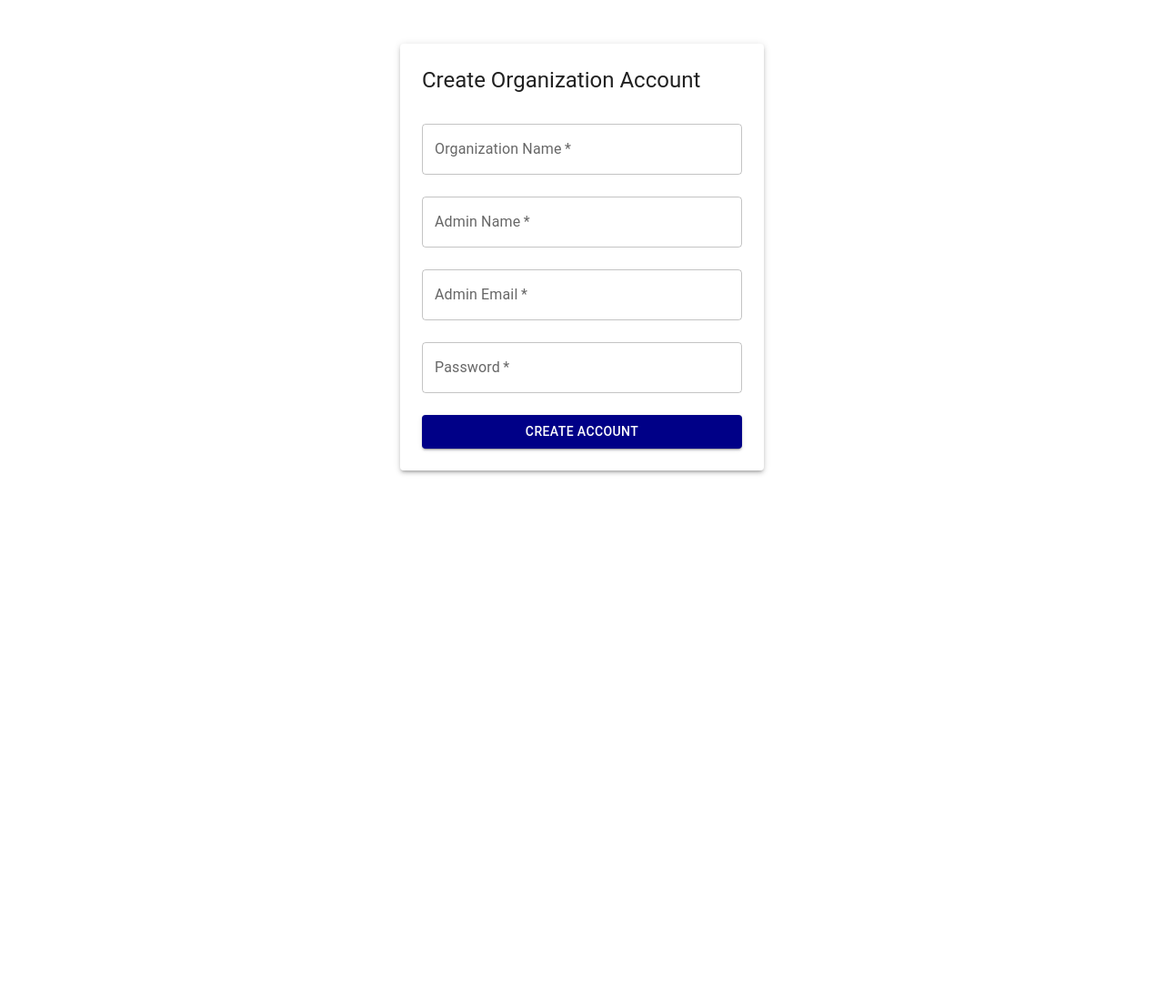
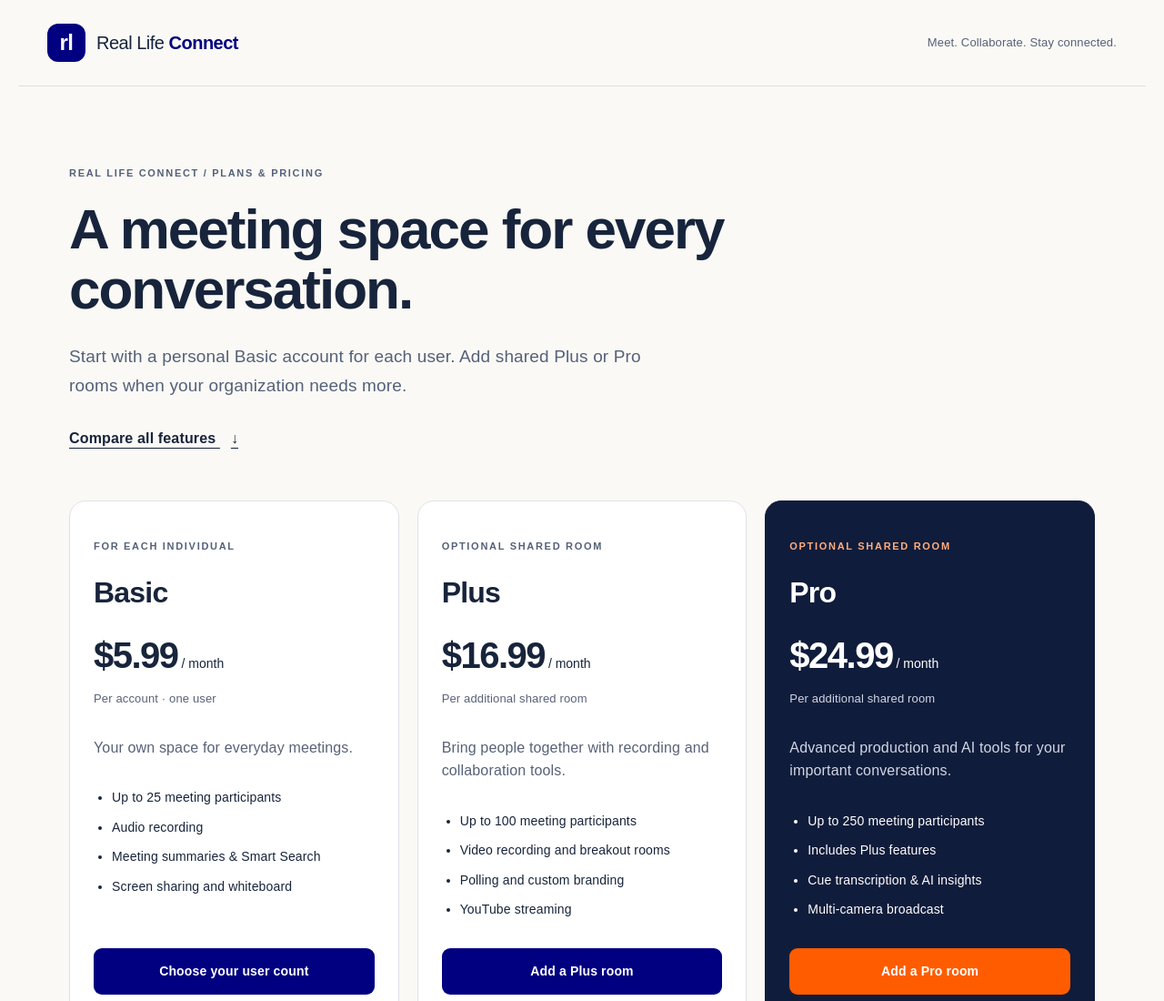
Before and after one commit to jwilliams-rls/Iotum-RlsConnect-Platform, a React (Vite) app in the folder Premium sign up/: page / in a window 1280 px wide. Shown: the top 1100 px of the page at 91% size. Before the commit the page ends 800 px from the top, so only its background shows below. Built offline with nearby package versions, Linux system fonts and the light colour scheme.

Commit message:
Add Real Life Connect plan comparison and package preview

```diff
--- a/Premium sign up/src/App.jsx
+++ b/Premium sign up/src/App.jsx
@@ -1,5 +1,114 @@
+import { useState } from "react";
 import SignupForm from "./SignupForm";
+import { plans, features, monthlyCents, money } from "./pricing";
+import "./pricing.css";
 
+function Quantity({ label, value, onChange, min = 0, max = 100 }) {
+  return <label className="rlc-quantity">
+    <span>{label}</span>
+    <input type="number" min={min} max={max} step="1" value={value}
+      onChange={e => onChange(e.target.value)} required />
+  </label>;
+}
+function FeatureValue({ value }) {
+  if (value === true) return <span className="rlc-included">Included</span>;
+  if (value === false) return <span className="rlc-excluded">Not included</span>;
+  if (value === null) return <span>To be confirmed</span>;
+  return value;
+}
 export default function App() {
-  return <SignupForm />;
+  const [users, setUsers] = useState(1);
+  const [plusRooms, setPlusRooms] = useState(0);
+  const [proRooms, setProRooms] = useState(0);
+  const [screen, setScreen] = useState("pricing");
+  const valid = Number.isInteger(Number(users)) && Number(users) >= 1 && Number(users) <= 1000
+    && [plusRooms, proRooms].every(v => v !== "" && Number.isInteger(Number(v)) && Number(v) >= 0 && Number(v) <= 100);
+  const total = valid ? monthlyCents(Number(users), Number(plusRooms), Number(proRooms)) : null;
+
+  function continueSignup(e) {
+    e.preventDefault();
+    if (!valid) return;
+    setScreen("signup");
+    window.scrollTo(0, 0);
+  }
+  return <div className="rlc-page">
+    <header className="rlc-header">
+      <a href="#top" className="rlc-brand" onClick={() => setScreen("pricing")}>
+        <span className="rlc-brand-mark" aria-hidden="true">rl</span>
+        <span>Real Life <strong>Connect</strong></span>
+      </a>
+      <span className="rlc-header-note">Meet. Collaborate. Stay connected.</span>
+    </header>
+    <main id="top">
+      {screen === "pricing" ? <>
+        <section className="rlc-hero">
+          <p className="rlc-eyebrow">REAL LIFE CONNECT / PLANS & PRICING</p>
+          <h1>A meeting space for every conversation.</h1>
+          <p>Start with a personal Basic account for each user. Add shared Plus or Pro rooms when your organization needs more.</p>
+          <a className="rlc-text-link" href="#compare">Compare all features <span aria-hidden="true">↓</span></a>
+        </section>
+        <section className="rlc-cards" aria-label="Subscription options">
+          {plans.map((p, index) => <article className={index === 2 ? "rlc-card rlc-card-pro" : "rlc-card"} key={p.id}>
+            <p className="rlc-eyebrow">{index === 0 ? "FOR EACH INDIVIDUAL" : "OPTIONAL SHARED ROOM"}</p>
+            <h2>{p.name}</h2>
+            <p className="rlc-price">{money(Math.round(p.price * 100))}<span> / month</span></p>
+            <p className="rlc-unit">{index === 0 ? "Per account · one user" : "Per additional shared room"}</p>
+            <p>{index === 0 ? "Your own space for everyday meetings." : index === 1 ? "Bring people together with recording and collaboration tools." : "Advanced production and AI tools for your important conversations."}</p>
+            <ul>
+              <li>Up to {p.participants} meeting participants</li>
+              {index === 0 ? <><li>Audio recording</li><li>Meeting summaries & Smart Search</li><li>Screen sharing and whiteboard</li></> :
+                index === 1 ? <><li>Video recording and breakout rooms</li><li>Polling and custom branding</li><li>YouTube streaming</li></> :
+                <><li>Includes Plus features</li><li>Cue transcription & AI insights</li><li>Multi-camera broadcast</li></>}
+            </ul>
+            <a className={index === 2 ? "rlc-button rlc-button-orange" : "rlc-button"} href="#package">
+              {index === 0 ? "Choose your user count" : "Add a " + p.name + " room"}
+            </a>
+          </article>)}
+        </section>
+        <section className="rlc-builder" id="package">
+          <div><p className="rlc-eyebrow">BUILD YOUR ORGANIZATION PACKAGE</p>
+            <h2>Your users. Your rooms.</h2>
+            <p>Every Basic account belongs to one user. Shared rooms are additional subscriptions for your organization.</p>
+            <p className="rlc-small">Shared-room booking and hosting are in development. Assigned-user limits will be confirmed before checkout is enabled.</p>
+          </div>
+          <form onSubmit={continueSignup}>
+            <Quantity label="Basic users · $5.99 each/month" value={users} onChange={setUsers} min={1} max={1000} />
+            <Quantity label="Shared Plus rooms · $16.99 each/month" value={plusRooms} onChange={setPlusRooms} />
+            <Quantity label="Shared Pro rooms · $24.99 each/month" value={proRooms} onChange={setProRooms} />
+            <div className="rlc-total"><span>Monthly subtotal</span><strong>{total === null ? "—" : money(total)}</strong></div>
+            <p className="rlc-small">USD. Before applicable taxes and separately charged services.</p>
+            <button className="rlc-button rlc-button-orange" type="submit" disabled={!valid}>Continue to signup</button>
+            <p className="rlc-small">Development preview. No payment is collected.</p>
+          </form>
+        </section>
+        <section id="compare" className="rlc-comparison">
+          <p className="rlc-eyebrow">THE DETAILS, SIDE BY SIDE</p>
+          <h2>Find the features you need.</h2>
+          <p>Basic is an individual account. Plus and Pro columns describe the additional shared-room plans.</p>
+          <div className="rlc-table-wrap" role="region" aria-label="Plan feature comparison" tabIndex={0}>
+            <table>
+              <caption className="rlc-sr-only">Real Life Connect plan features</caption>
+              <thead><tr><th scope="col">Feature</th>{plans.map(p => <th scope="col" key={p.id}>{p.name}<small>{p.participants} participants</small></th>)}</tr></thead>
+              <tbody>{features.map(([name, ...values]) => <tr key={name}><th scope="row">{name}</th>{values.map((value, i) =>
+                <td key={plans[i].id}><FeatureValue value={value} /></td>)}</tr>)}</tbody>
+            </table>
+          </div>
+          <aside className="rlc-notes">
+            <p><strong>Separately charged services:</strong> Telephone-network audio conferencing requires an additional voice plan or usage billing. SMS invitations and reminders carry additional charges where available. Call-out rates must be confirmed before use.</p>
+            <p><strong>Feature clarification:</strong> Basic support for a second camera and unique participant codes is awaiting confirmation. “Secure Meetings” is a named plan feature; its absence does not mean Basic has no security protections.</p>
+            <p>YouTube streaming and the Pro-only “Live streaming” feature are listed separately in the reseller feature table. Their exact distinction will be confirmed before launch.</p>
+          </aside>
+        </section>
+      </> : <section className="rlc-signup">
+        <button className="rlc-back" onClick={() => setScreen("pricing")}>← Back to plans</button>
+        <p className="rlc-eyebrow">YOUR SELECTED PACKAGE</p>
+        <h1>Let’s get your organization started.</h1>
+        <p>{users} Basic user(s) · {plusRooms} shared Plus room(s) · {proRooms} shared Pro room(s)</p>
+        <p><strong>{money(total)} per month</strong> before applicable taxes and usage charges.</p>
+        <div className="rlc-notes" role="status">Development preview: this existing form tests signup only. Your package is shown here for review; Stripe checkout, permanent order storage, and Iotum activation are not connected yet.</div>
+        <SignupForm />
+      </section>}
+    </main>
+    <footer className="rlc-footer">Real Life Connect · Real Life Systems, LLC</footer>
+  </div>;
 }
```
